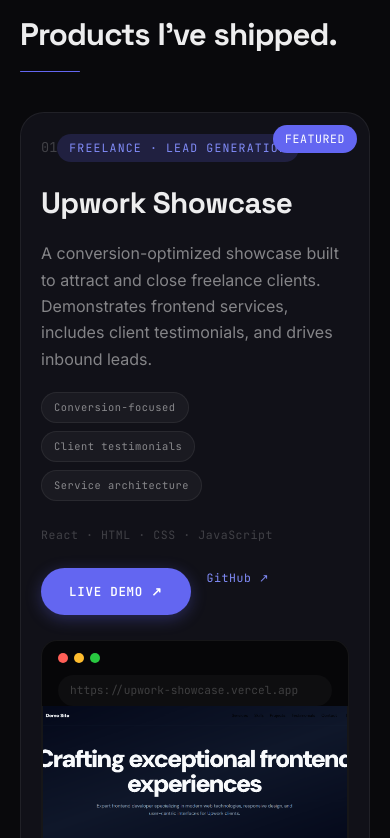
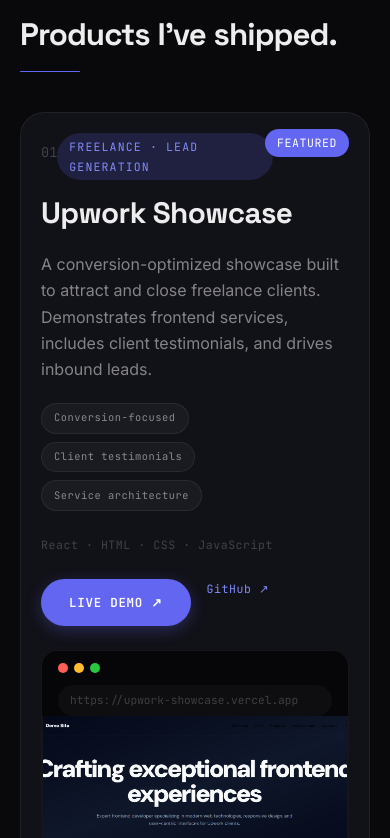
Before and after one commit to Tireni4560/portfolio, a React (Vite) app: page / in a window 390 px wide. Shown: the part 2726-3564 px from the top of the page. Built offline with nearby package versions, Linux system fonts and the light colour scheme.

Commit message:
Update work and approach sections

```diff
--- a/src/components/Process.jsx
+++ b/src/components/Process.jsx
@@ -6,7 +6,7 @@
 const steps = [
   {
     number: '01',
-    title: 'Understand',
+    title: 'Understanding',
     icon: (
       <svg viewBox="0 0 24 24" fill="none" stroke="currentColor" strokeWidth="1.5" strokeLinecap="round" strokeLinejoin="round">
         <circle cx="12" cy="12" r="10" />
@@ -21,7 +21,7 @@
   },
   {
     number: '02',
-    title: 'Question',
+    title: 'Questioning',
     icon: (
       <svg viewBox="0 0 24 24" fill="none" stroke="currentColor" strokeWidth="1.5" strokeLinecap="round" strokeLinejoin="round">
         <path d="M12 3v5" />
@@ -34,7 +34,7 @@
   },
   {
     number: '03',
-    title: 'Architect',
+    title: 'Architecture',
     icon: (
       <svg viewBox="0 0 24 24" fill="none" stroke="currentColor" strokeWidth="1.5" strokeLinecap="round" strokeLinejoin="round">
         <rect x="3" y="3" width="7" height="7" />
@@ -47,7 +47,7 @@
   },
   {
     number: '04',
-    title: 'Ship',
+    title: 'Shipping',
     icon: (
       <svg viewBox="0 0 24 24" fill="none" stroke="currentColor" strokeWidth="1.5" strokeLinecap="round" strokeLinejoin="round">
         <path d="M22 2L11 13" />
--- a/src/components/Projects.jsx
+++ b/src/components/Projects.jsx
@@ -81,11 +81,12 @@
         onMouseMove={handleMouseMove}
         onMouseLeave={handleMouseLeave}
       >
-        <span className="project-featured-badge">Featured</span>
-
         <div className="project-info">
-          <span className="project-number">{project.number}</span>
-          <span className="project-category">{project.category}</span>
+          <div className="project-meta">
+            <span className="project-number">{project.number}</span>
+            <span className="project-category">{project.category}</span>
+          </div>
+          <span className="project-featured-badge">Featured</span>
           <h3 className="project-title">{project.title}</h3>
           <p className="project-description">{project.description}</p>
 
--- a/src/components/Vision.jsx
+++ b/src/components/Vision.jsx
@@ -11,7 +11,7 @@
         />
         <div className="vision-copy">
           <p>
-            My vision is to create technology that feels purposeful — tools and systems that solve real problems and stand the test of time. I believe in building with clarity, performance, and long-term thinking at the core.
+            My vision is to create technology that feels purposeful tools and systems that solve real problems and stand the test of time. I believe in building with clarity, performance, and long-term thinking at the core.
           </p>
           <p>
             Every project is an opportunity to learn, refine, and push toward bigger ambitions: scalable systems, secure digital experiences, and products that make a meaningful difference. My mission is simple — keep building, keep improving, and keep moving toward impactful technology.
--- a/src/data/projects.js
+++ b/src/data/projects.js
@@ -45,6 +45,19 @@
     image: miniecomImg,
   },
   {
+    id: 'leye-resources',
+    title: 'Leye Resources',
+    category: 'B2B · Corporate',
+    presentation: 'Premium Metal Trading Website',
+    description: 'A professional B2B industrial website showcasing ferrous metals, non-ferrous metals, and specialty alloys. Built to present products clearly, establish trust, and drive business inquiries through a clean, modern interface.',
+    results: ['15+ years experience', '500+ clients', 'Quality assurance'],
+    technologies: ['HTML', 'CSS', 'JavaScript'],
+    liveLink: 'https://vedal-two.vercel.app/',
+    featured: false,
+    number: '05',
+    image: leyeImg,
+  },
+  {
     id: 'business-landing',
     title: 'Business Landing Demo',
     category: 'Marketing · Landing Page',
@@ -57,17 +70,4 @@
     number: '04',
     image: buladeImg,
   },
-  {
-    id: 'leye-resources',
-    title: 'Leye Resources',
-    category: 'B2B · Corporate',
-    presentation: 'Premium Metal Trading Website',
-    description: 'Leye Resources is a B2B industrial metals trading company specializing in ferrous metals (steel, iron), non-ferrous metals (aluminum, copper, zinc), and specialty alloys.',
-    results: ['15+ years experience', '500+ clients', 'Quality assurance'],
-    technologies: ['HTML', 'CSS', 'JavaScript'],
-    liveLink: 'https://vedal-two.vercel.app/',
-    featured: false,
-    number: '05',
-    image: leyeImg,
-  },
 ];
--- a/src/styles/global.css
+++ b/src/styles/global.css
@@ -1205,8 +1205,8 @@
 
 .project-featured-badge {
   position: absolute;
-  top: 1rem;
-  right: 1rem;
+  top: -0.5rem;
+  right: 0;
   background: var(--accent);
   color: #fff;
   font-family: var(--font-mono);
@@ -1215,6 +1215,25 @@
   border-radius: var(--radius-full);
   letter-spacing: 0.05em;
   text-transform: uppercase;
+  z-index: 2;
+}
+
+/* Position info column as relative container so the Featured badge
+   is anchored to the left (info) side only and never overlaps the image mockup */
+.project-info {
+  position: relative;
+}
+
+/* Reserve horizontal space on the right of the meta row inside the featured card
+   so the category badge doesn't slide under the absolutely positioned Featured pill */
+.project-card-featured .project-meta {
+  padding-right: 5.5rem;
+}
+
+/* Category's default bottom margin was for standalone use; inside meta the
+   row's margin-bottom controls spacing to the title. */
+.project-meta .project-category {
+  margin-bottom: 0;
 }
 
 .project-number {
@@ -2199,8 +2218,13 @@
   }
 
   .project-featured-badge {
-    top: 0.75rem;
-    right: 0.75rem;
+    top: -0.25rem;
+    right: 0;
+  }
+
+  /* Slightly less right-reserve on narrow screens so category has more room */
+  .project-card-featured .project-meta {
+    padding-right: 4.75rem;
   }
 
   /* 7D — Founder card on mobile */
```
